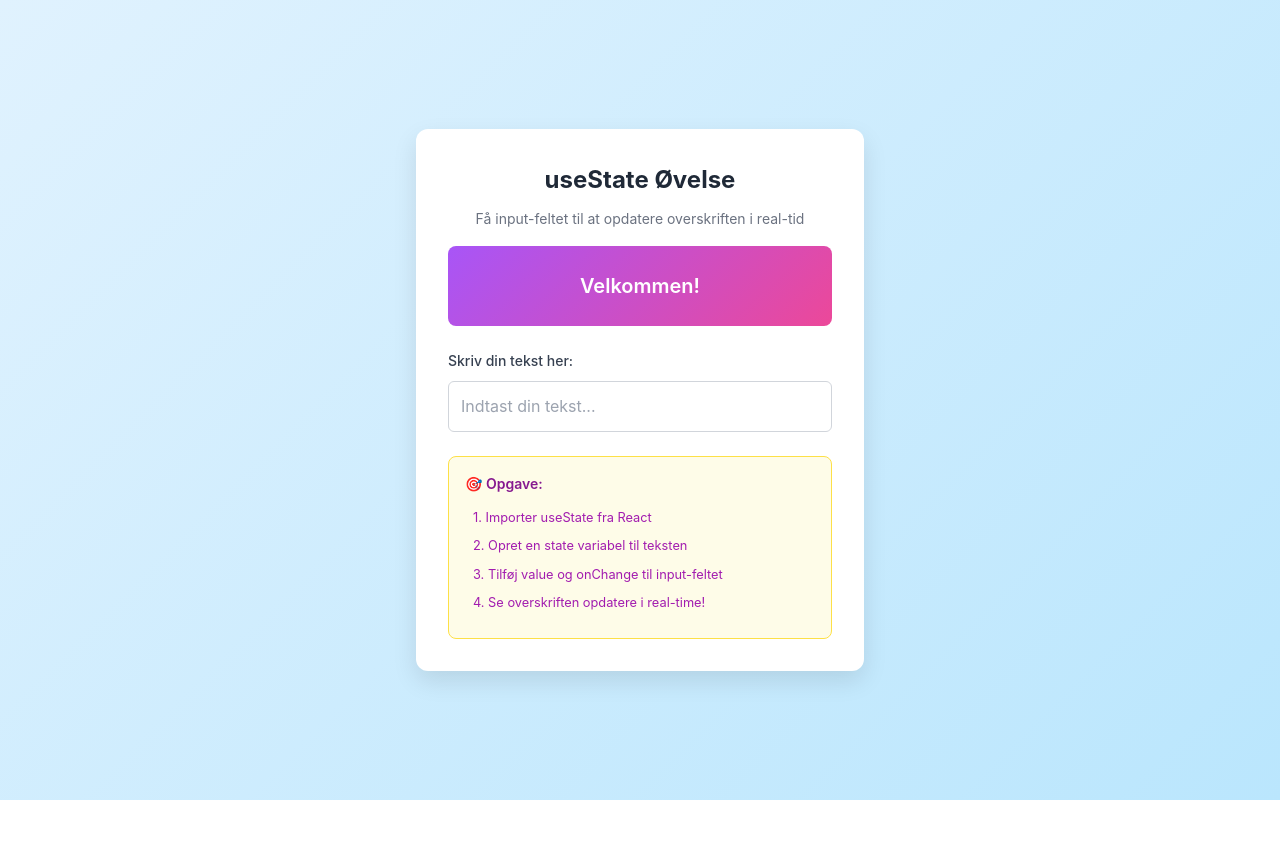
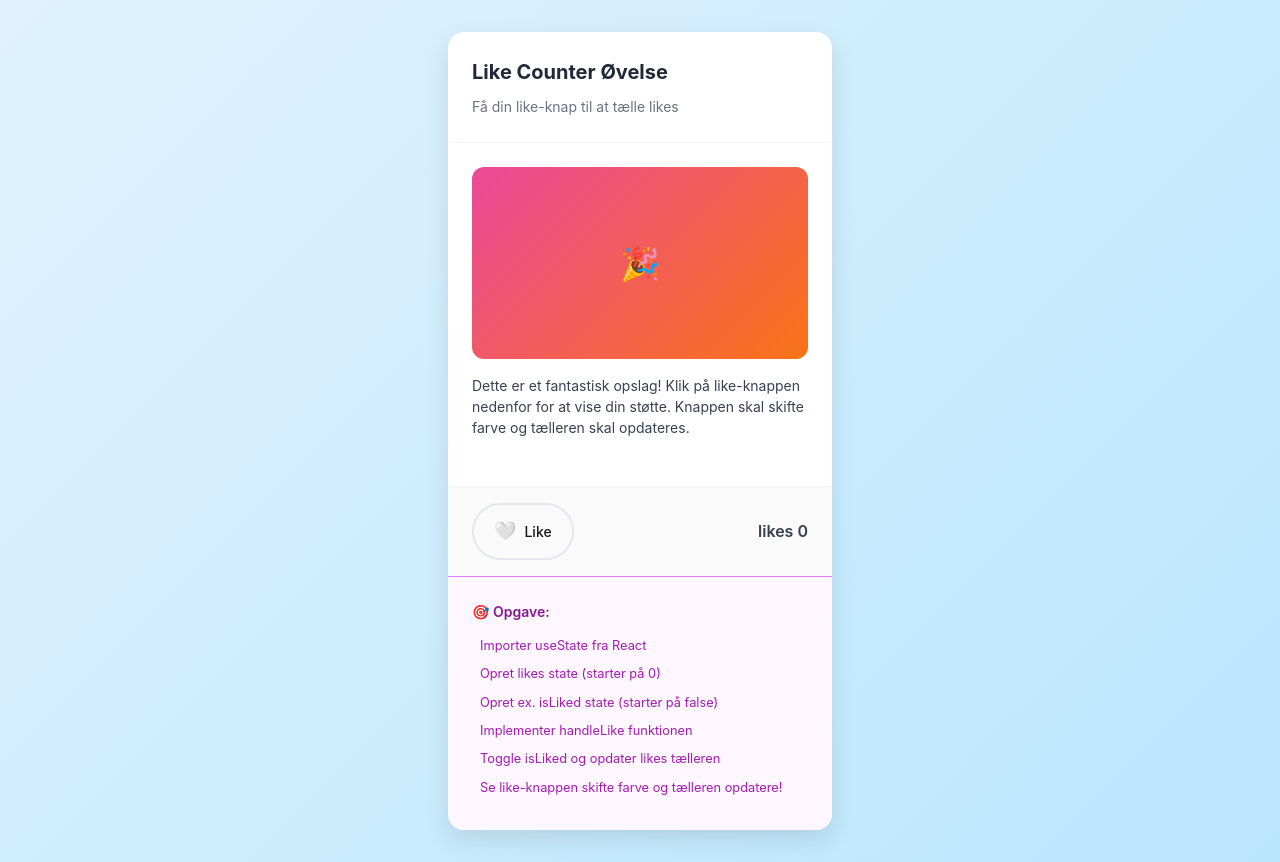
Before and after one commit to TroelsAtWork/mmd-3sem-state-exercise, a Next.js app: page / in a window 1280 px wide. Before the commit the page ends 800 px from the top, so only its background shows below. Built offline with nearby package versions, Linux system fonts and the light colour scheme.

Commit message:
Add exercise-02

```diff
--- a/src/app/LikeCounterExercise.jsx
+++ b/src/app/LikeCounterExercise.jsx
@@ -15,7 +15,7 @@ export default function LikeCounterExercise() {
         <div className="post-header">
           <h1 className="exercise-title">Like Counter Øvelse</h1>
           <p className="exercise-description">
-            Få like-knappen til at tælle op og ned
+            Få din like-knap til at tælle likes
           </p>
         </div>
 
@@ -58,10 +58,10 @@ export default function LikeCounterExercise() {
           <ul className="help-list">
             <li>Importer useState fra React</li>
             <li>Opret likes state (starter på 0)</li>
-            <li>Opret isLiked state (starter på false)</li>
+            <li>Opret ex. isLiked state (starter på false)</li>
             <li>Implementer handleLike funktionen</li>
             <li>Toggle isLiked og opdater likes tælleren</li>
-            <li>Se knappen skifte farve og tælleren opdatere!</li>
+            <li>Se like-knappen skifte farve og tælleren opdatere!</li>
           </ul>
         </div>
       </div>
--- a/src/app/page.js
+++ b/src/app/page.js
@@ -3,7 +3,7 @@ import LikeCounterExercise from "./LikeCounterExercise";
 import ThemeToggleStudentExercise from "./ThemeToggleStudentExercise";
 import "./globals.css";
 export default function Home() {
+  return <LikeCounterExercise />;
   return <UseStateExercise />;
-  return <LikeCounterExercise />;
   return <ThemeToggleStudentExercise />;
 }
```
